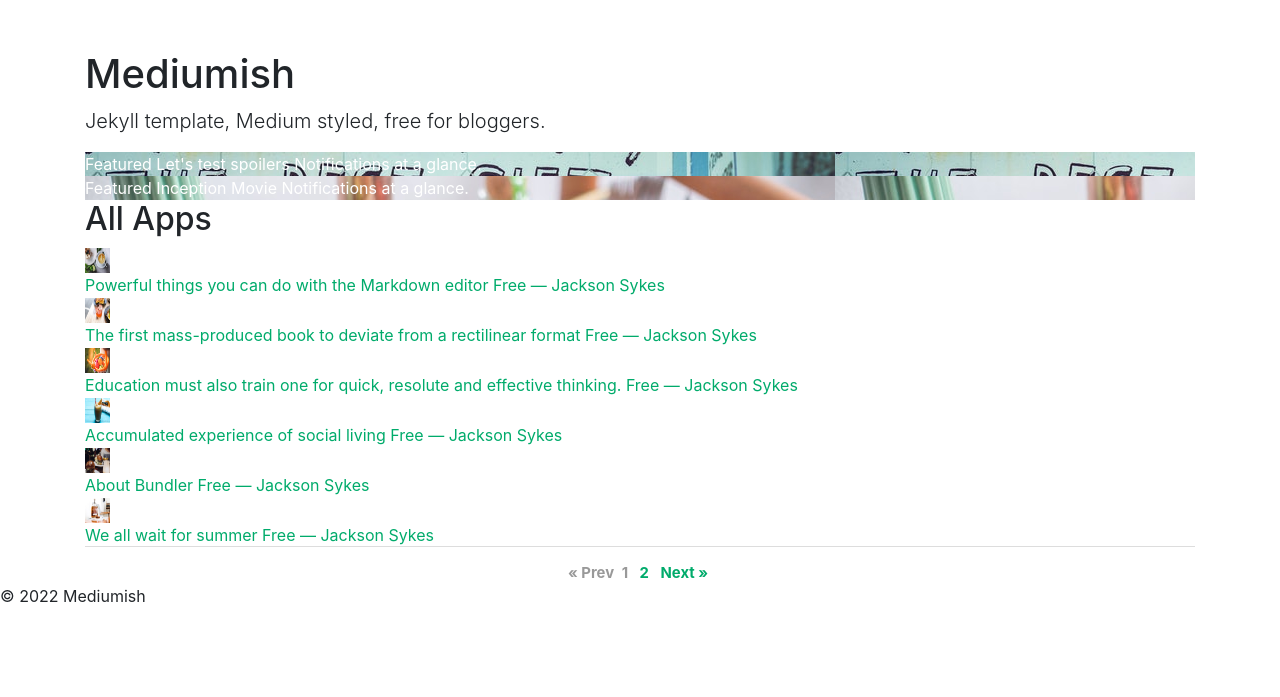
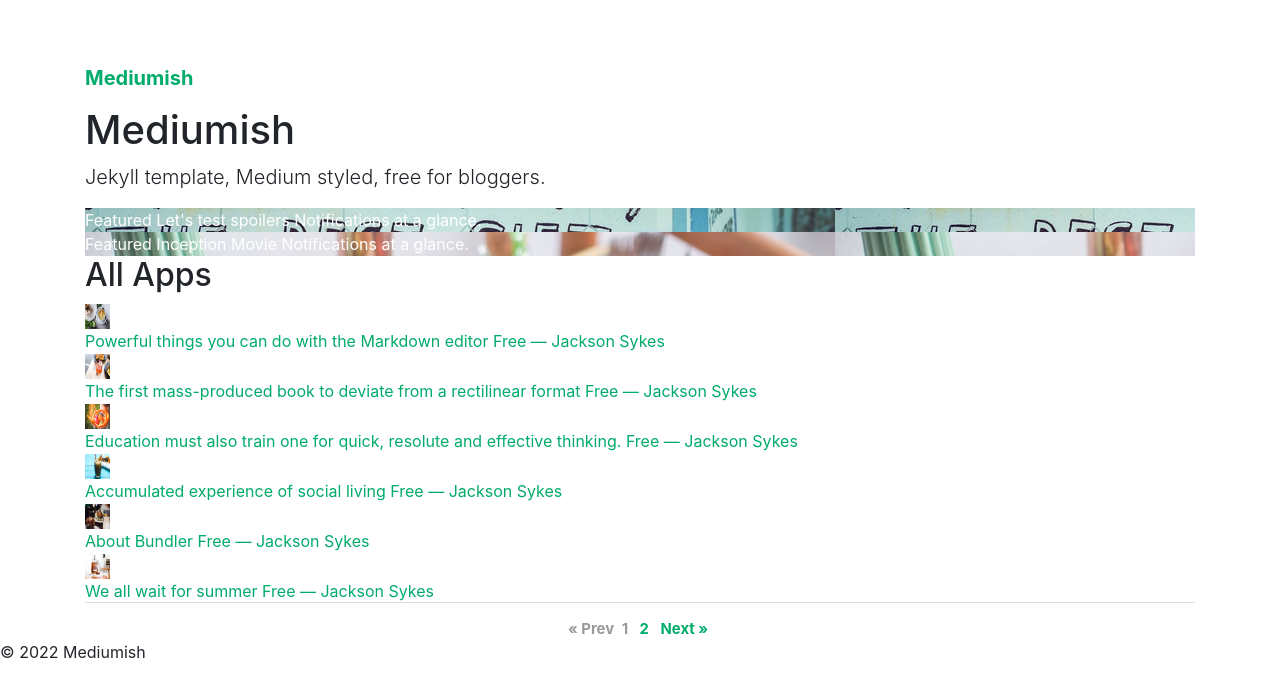
Before and after one commit to AhmadWebTech/ipa, a Jekyll site: the page built from index.html, in a window 1280 px wide. Shown: the top 697 px of the page. Built offline with Jekyll 4.4.1, drawn with Linux system fonts in a browser that asks for light colours; nearby versions of some CDN libraries; the list of posts is cut into pages by our own code.

Commit message:
Update default.html

```diff
--- a/_layouts/default.html
+++ b/_layouts/default.html
@@ -30,6 +30,13 @@
 {% capture layout %}{% if page.layout %}layout-{{ page.layout }}{% endif %}{% endcapture %}
 <body class="{{layout}}">
     <div id="app" class="" style="padding-top: 50px; --gradient-top:50px;">
+        <nav id="page-nav" class="navbar navbar-default navbar-fixed-top navbar-unresponsive">
+            <div class="container">
+                <div class="navbar-header">
+                    <a href="{{ site.baseurl }}" class="navbar-brand router-link-active"><strong>{{ site.name }}</strong></a>
+                </div>
+            </div>
+        </nav>
         <main>
             <div class="container">
 
```
